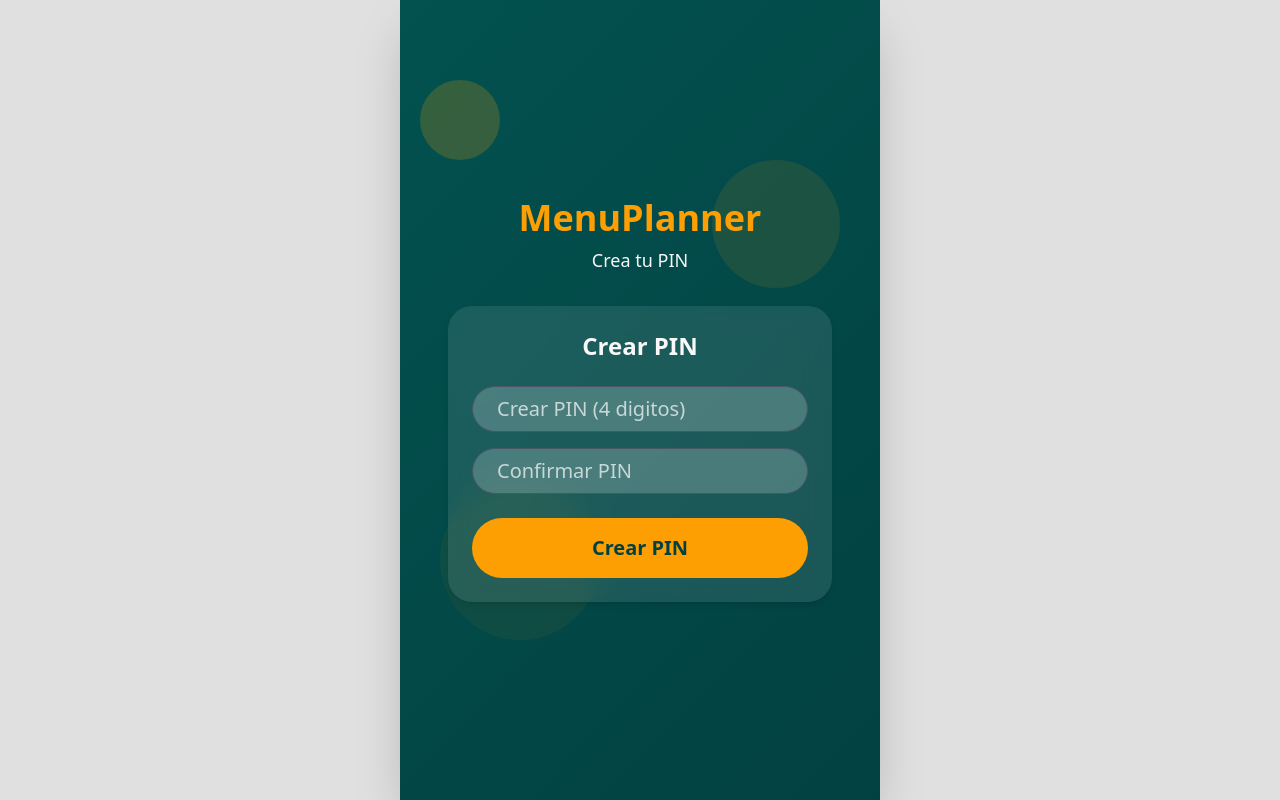
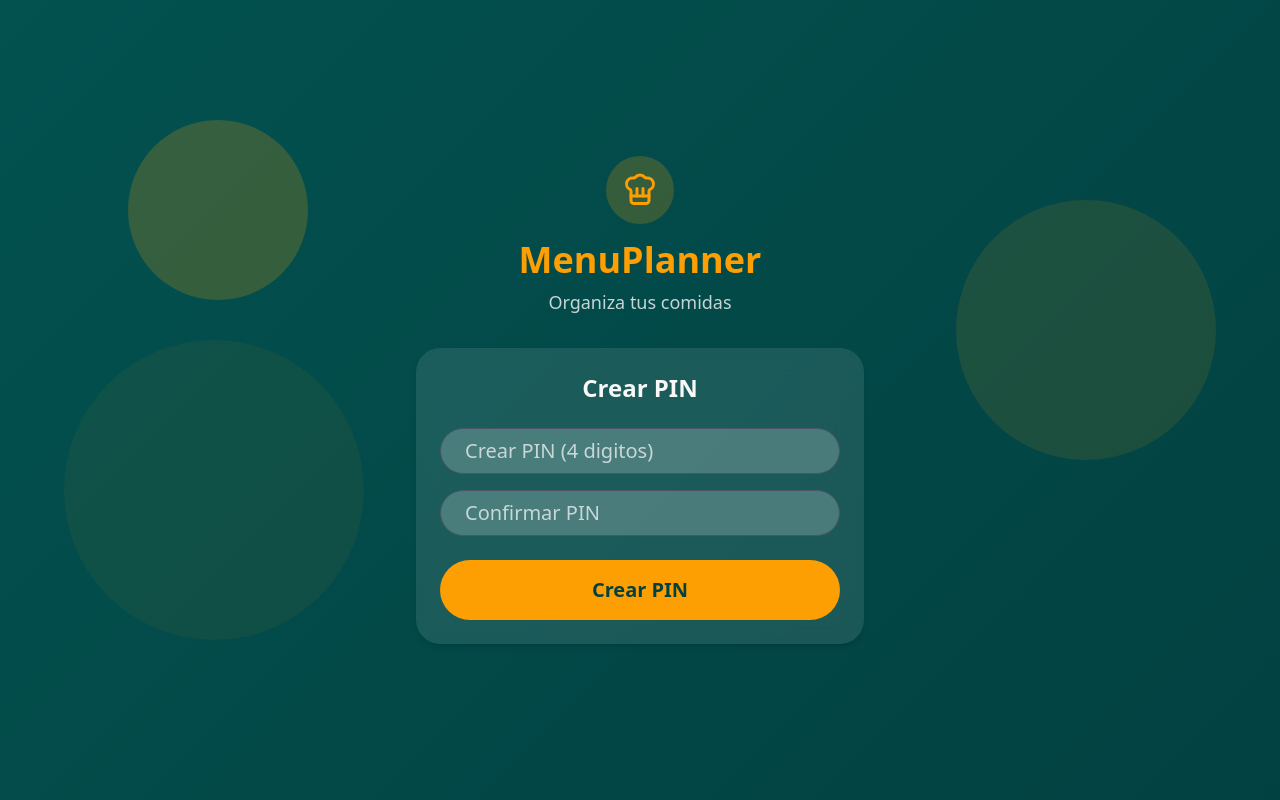
Before and after one commit to tucno21/menuplanner, a React (Vite) app: page / in a window 1280 px wide. Built offline with nearby package versions, Linux system fonts and the light colour scheme.

Commit message:
mejorar diseño login para diversas pantallas

```diff
--- a/src/App.tsx
+++ b/src/App.tsx
@@ -39,14 +39,13 @@ const App = () => {
 
   if (loading) {
     return (
-      <div className="max-w-[480px] mx-auto min-h-screen bg-backdrop shadow-2xl relative overflow-hidden flex justify-center items-center">
+      <div className="min-h-dvh w-full flex items-center justify-center bg-backdrop">
         <div className="w-12 h-12 border-4 border-primary border-t-transparent rounded-full animate-spin" />
       </div>
     )
   }
 
   return (
-    <div className="max-w-[480px] mx-auto min-h-screen bg-backdrop shadow-2xl relative overflow-hidden">
     <BrowserRouter>
       <Routes>
         <Route path="/" element={<Login />} />
@@ -64,10 +63,9 @@ const App = () => {
             <Route path="/settings" element={<Settings />} />
           </Route>
         </Route>
-          <Route path="*" element={<NotFound />} />
+        <Route path="*" element={<div className="max-w-[480px] mx-auto min-h-dvh bg-backdrop shadow-2xl relative overflow-hidden"><NotFound /></div>} />
       </Routes>
     </BrowserRouter>
-    </div>
   )
 }
 
--- a/src/pages/Login.tsx
+++ b/src/pages/Login.tsx
@@ -1,5 +1,6 @@
 import { useState } from 'react'
 import { Navigate } from 'react-router'
+import { ChefHat } from 'lucide-react'
 import { useAuthStore } from '../store/authStore'
 import Input from '../components/ui/Input'
 
@@ -62,19 +63,24 @@ const Login = () => {
 
   return (
     <div
-      className="min-h-screen w-full flex flex-col justify-center items-center px-6 relative overflow-hidden"
+      className="min-h-dvh w-full flex flex-col justify-center items-center px-6 relative overflow-hidden"
       style={{ background: 'linear-gradient(135deg, #025250, #024141)' }}
     >
-      <div className="absolute top-20 left-5 w-20 h-20 rounded-full bg-primary/20" />
-      <div className="absolute top-40 right-10 w-32 h-32 rounded-full bg-primary/10" />
-      <div className="absolute bottom-40 left-10 w-40 h-40 rounded-full bg-primary/5" />
+      <div className="absolute top-[15%] left-[10%] w-[20vw] h-[20vw] max-w-[180px] max-h-[180px] rounded-full bg-primary/20" />
+      <div className="absolute top-[25%] right-[5%] w-[30vw] h-[30vw] max-w-[260px] max-h-[260px] rounded-full bg-primary/10" />
+      <div className="absolute bottom-[20%] left-[5%] w-[35vw] h-[35vw] max-w-[300px] max-h-[300px] rounded-full bg-primary/5" />
 
-      <h1 className="text-primary text-4xl font-bold text-center mb-2">MenuPlanner</h1>
-      <p className="text-light text-lg text-center mb-8">
-        {hasPin ? 'Bienvenido de nuevo' : 'Crea tu PIN'}
-      </p>
+      <div className="flex flex-col items-center mb-8">
+        <div className="bg-primary/20 p-4 rounded-full mb-4">
+          <ChefHat size={36} className="text-primary" />
+        </div>
+        <h1 className="text-primary text-4xl font-bold text-center">MenuPlanner</h1>
+        <p className="text-light/80 text-lg text-center mt-2">
+          {hasPin ? 'Bienvenido de nuevo' : 'Organiza tus comidas'}
+        </p>
+      </div>
 
-      <div className="bg-white/10 backdrop-blur-md rounded-3xl p-6 shadow-soft w-full max-w-sm">
+      <div className="bg-white/10 backdrop-blur-md rounded-3xl p-6 shadow-soft w-full max-w-sm md:max-w-md">
         <h2 className="text-light font-bold text-2xl mb-6 text-center">
           {hasPin ? 'Ingresar' : 'Crear PIN'}
         </h2>
@@ -108,7 +114,7 @@ const Login = () => {
 
         <button
           onClick={hasPin ? handleLogin : handleCreate}
-          className="w-full bg-primary p-4 rounded-full text-secondary-dark text-xl font-bold text-center mt-6 active:opacity-70 transition-opacity"
+          className="w-full bg-primary p-4 rounded-full text-secondary-dark text-xl font-bold text-center mt-6 active:scale-95 transition-all hover:opacity-90"
         >
           {hasPin ? 'Ingresar' : 'Crear PIN'}
         </button>
--- a/src/pages/MainLayout.tsx
+++ b/src/pages/MainLayout.tsx
@@ -11,7 +11,7 @@ const MainLayout = () => {
   }, [initialize])
 
   return (
-    <div className="flex flex-col min-h-screen bg-backdrop">
+    <div className="max-w-[480px] mx-auto min-h-dvh bg-backdrop shadow-2xl relative overflow-hidden flex flex-col">
       <main className="flex-1 overflow-y-auto pb-20">
         <Outlet />
       </main>
--- a/src/pages/NotFound.tsx
+++ b/src/pages/NotFound.tsx
@@ -3,7 +3,7 @@ import { useNavigate } from 'react-router'
 const NotFound = () => {
   const navigate = useNavigate()
   return (
-    <div className="min-h-screen flex flex-col justify-center items-center gap-4 bg-backdrop">
+    <div className="min-h-full flex flex-col justify-center items-center gap-4">
       <h1 className="text-6xl font-bold text-secondary">404</h1>
       <p className="text-xl text-gray-600">Pagina no encontrada</p>
       <button
```
Lines whose indentation alone changed are shown as unchanged.
